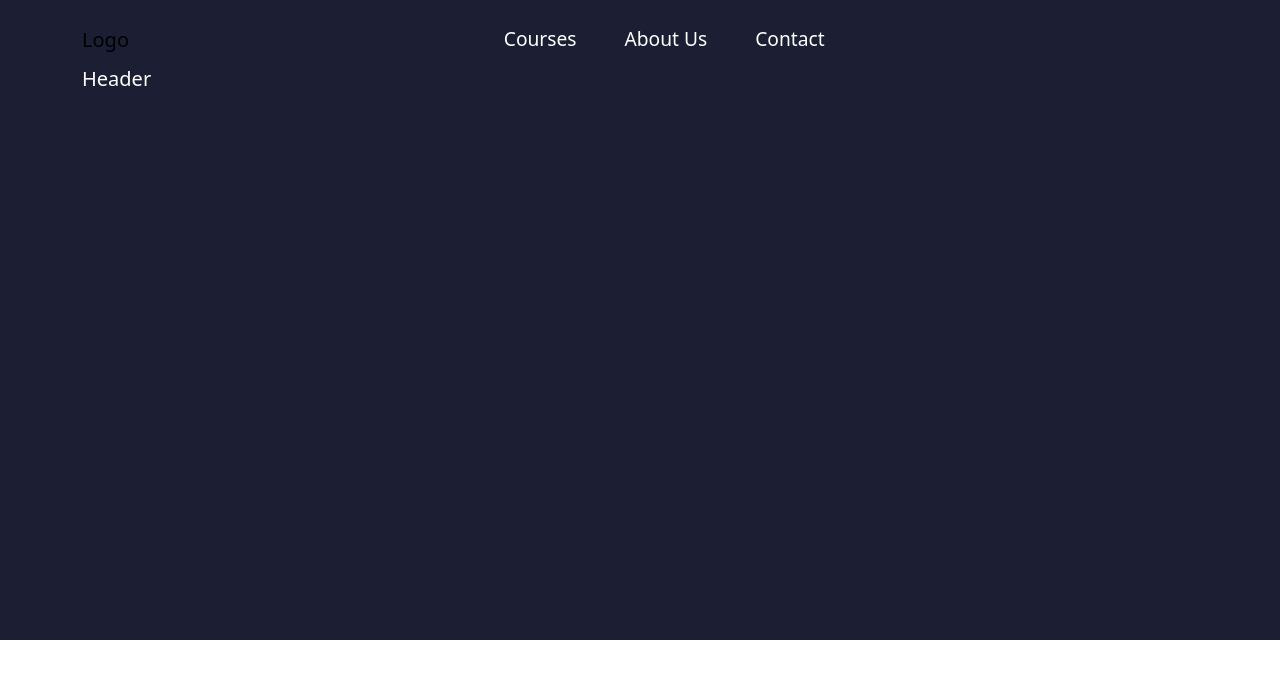
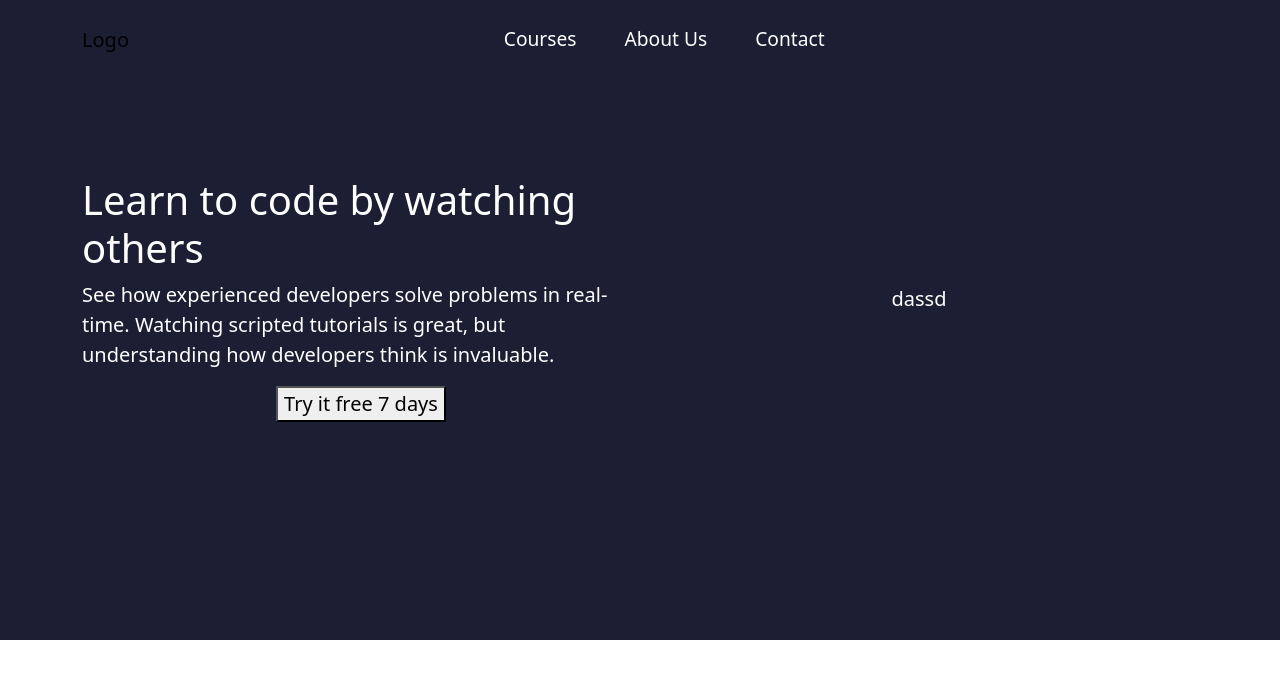
Before and after one commit to PranavShelke4/spoken_english_web, a React (Create React App) app: page / in a window 1280 px wide. Shown: the top 678 px of the page. Built offline with nearby package versions, Linux system fonts and the light colour scheme; the HTML template or start-up script is replaced by a standard one.

Commit message:
Add new layout to Header component

```diff
--- a/src/Component/Header.js
+++ b/src/Component/Header.js
@@ -5,7 +5,22 @@ import Container from "react-bootstrap/Container";
 function Header() {
   return (
     <div className="header">
-      <Container>Header</Container>
+      <Container>
+        <div className="header-boxs">
+          <div className="left-box">
+            <h1>Learn to code by watching others</h1>
+            <p>
+              See how experienced developers solve problems in real-time.
+              Watching scripted tutorials is great, but understanding how
+              developers think is invaluable.
+            </p>
+            <div className="button-box">
+              <button>Try it free 7 days</button>
+            </div>
+          </div>
+          <div className="right-box">dassd</div>
+        </div>
+      </Container>
     </div>
   );
 }
--- a/src/Style/header.css
+++ b/src/Style/header.css
@@ -5,3 +5,28 @@
     color: white;
     padding-top: 5%;
 }
+
+.header-boxs{
+    display: flex;
+    justify-content: center;
+    align-items: center;
+    flex-direction: row;
+    height: 100%;
+    padding-top: 10%;
+}
+
+.left-box {
+    display: flex;
+    justify-content: center;
+    align-items: center;
+    flex-direction: column;
+    width: 50%;
+}
+
+.right-box {
+    display: flex;
+    justify-content: center;
+    align-items: center;
+    flex-direction: column;
+    width: 50%;
+}
```
